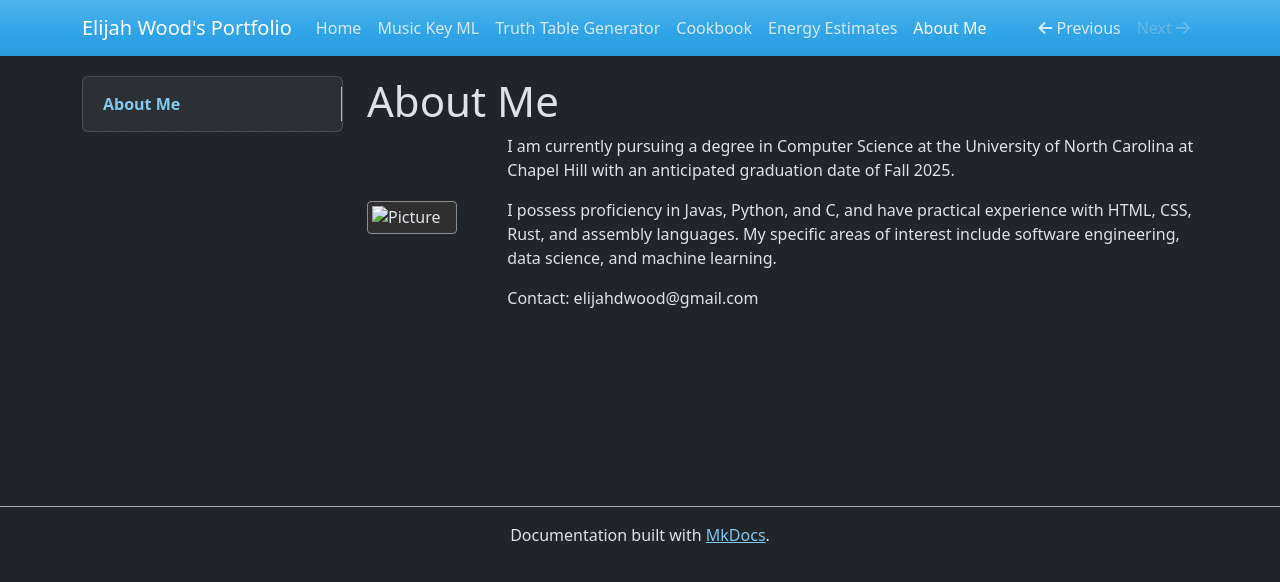
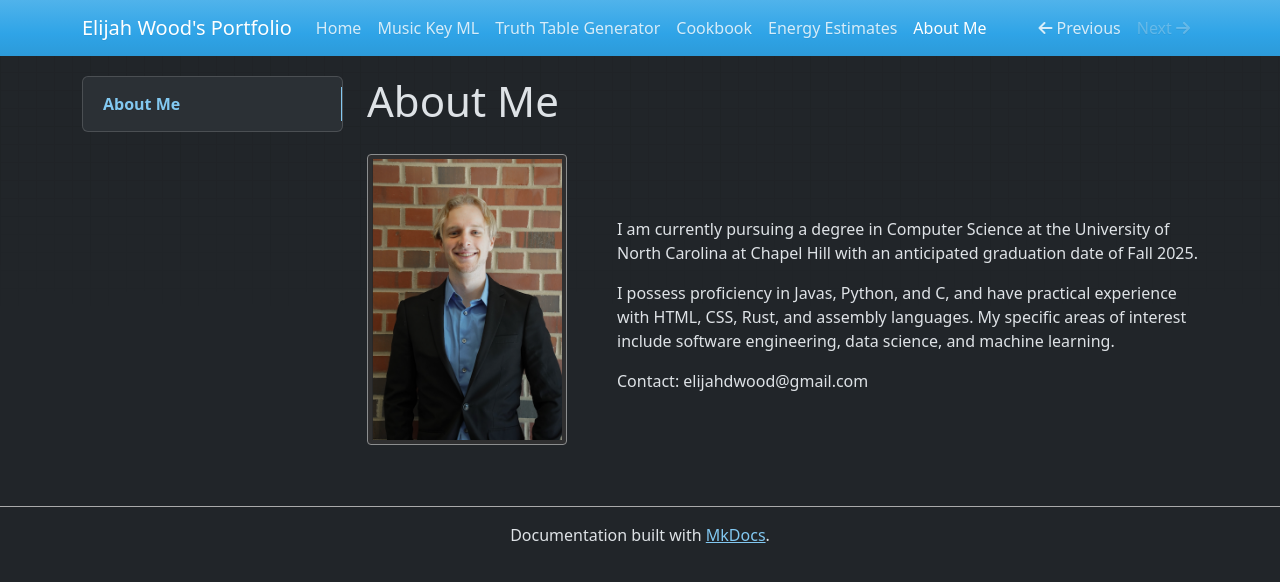
Before and after one commit to ElijahWood2003/portfolio, an MkDocs documentation site: the page built from docs/about.md, in a window 1280 px wide. Shown: the top 582 px of the page. Built offline with MkDocs 1.6.1, drawn with Linux system fonts in a browser that asks for light colours; nearby versions of some CDN libraries.

Commit message:
Updated about

```diff
--- a/docs/about.md
+++ b/docs/about.md
@@ -1,7 +1,7 @@
 # About Me
 
 <div style="display: flex; align-items: center;">
-    <img src="images/me.png" alt="Picture" style="width: 200px; margin-right: 50px;">
+    <img src="/images/me.png" alt="Picture" style="width: 200px; margin-right: 50px;">
     <div>
         <p>I am currently pursuing a degree in Computer Science at the University of North Carolina at Chapel Hill with an anticipated graduation date of Fall 2025.</p>
         <p>I possess proficiency in Javas, Python, and C, and have practical experience with HTML, CSS, Rust, and assembly languages. My specific areas of interest include software engineering, data science, and machine learning.
```
